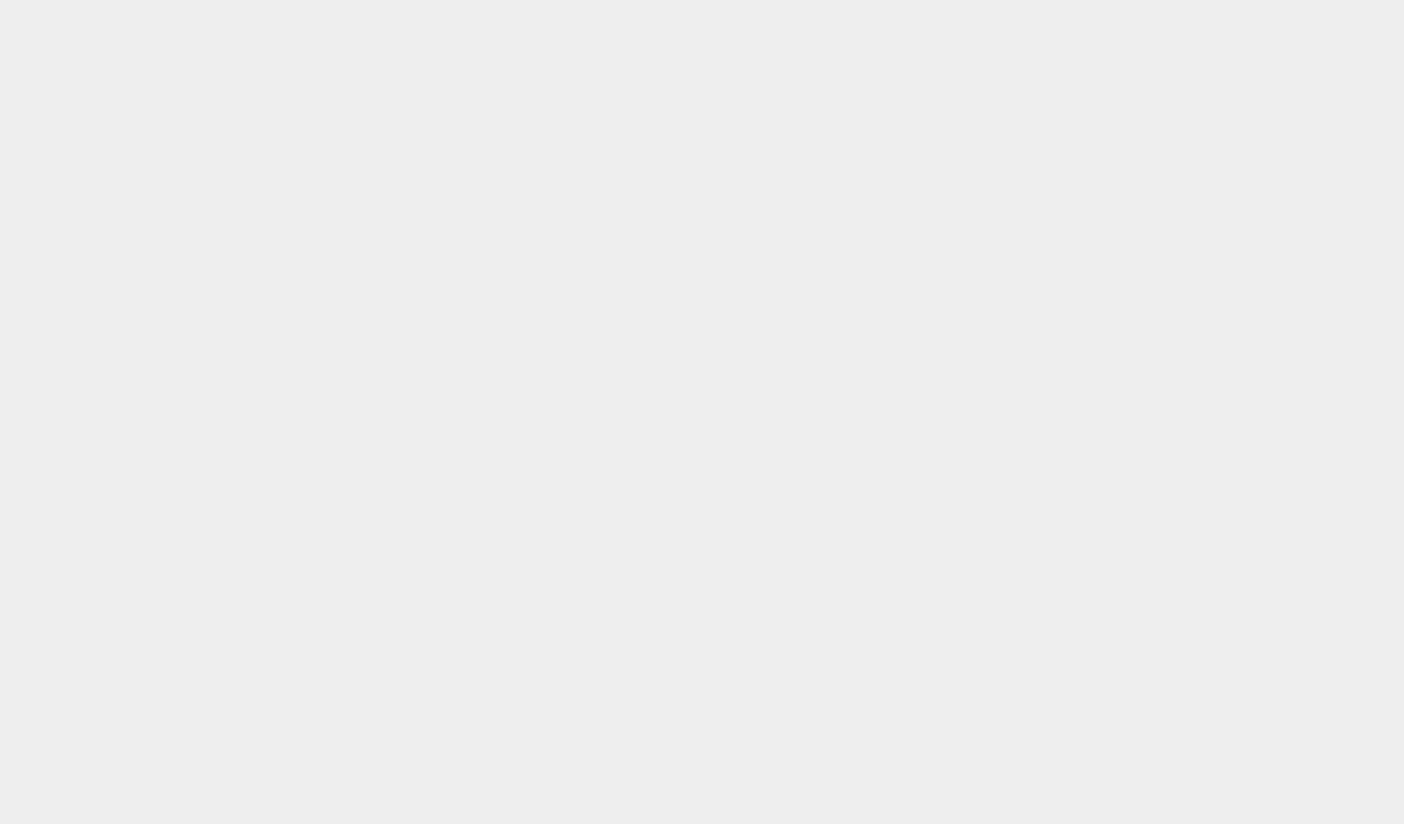
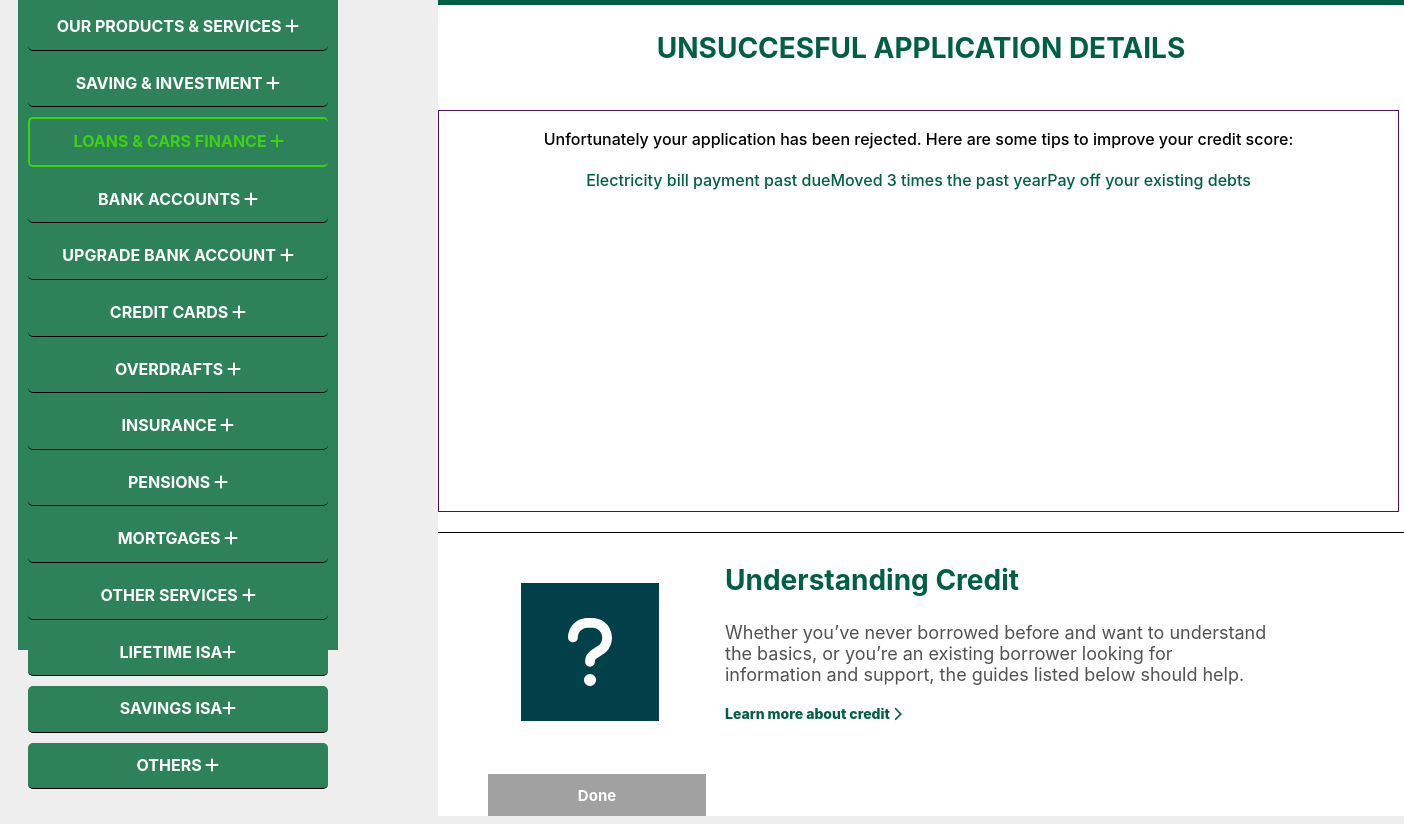
Before and after one commit to Safo-Samson/customer-interface-decisioning, a React (Vite) app: page /FindOutMore in a window 1280 px wide. Before the commit this address had no page. Shown: the part 160-984 px from the top of the page, 1404 px wide, since content can reach past the window. Before the commit the page ends 800 px from the top, so only its background shows below. Built offline with nearby package versions, Linux system fonts and the light colour scheme.

Commit message:
add the find out more page

```diff
--- a/src/App.jsx
+++ b/src/App.jsx
@@ -9,6 +9,7 @@ import ModelDecision from './components/StartLoan/ModelDecision';
 import LoginForm from "./components/Login/LoginForm";
 import CurrrentLoans from "./components/startLoan/CurrentLoans";
 import LoanAcceptedDetails from "./components/startLoan/LoanAcceptedDetails";
+import FindOutMore from "./components/FindOutMore/FindOutMore"
 
 function App() {
   return (
@@ -79,6 +80,14 @@ function App() {
             </>
           }
         />
+        <Route
+        path="/FindOutMore"
+        element={
+          <>
+          <CombinedBar />
+          <FindOutMore />
+          </>
+        } />
       </Routes>
     </>
   );
--- /dev/null
+++ b/src/components/FindOutMore/FindOutMore.css
@@ -0,0 +1,172 @@
+.findOutMore-VerticalContainer{
+    display: flex;
+}
+.findOutMore-container{
+    width: 966px;
+    height: 100%;
+    border: none;
+    border-top: 11px solid #005F44 ;
+    /* border: 1px solid black; */
+    color: #005F44;
+    font-size: 14px;
+    font-style: normal;
+    font-weight: 800;
+    line-height: normal;
+    background-color: white;
+    display: flex;
+    flex-direction: column;
+    align-items: center;
+    margin-left: 100px;
+    flex: 1;
+}
+
+.findOutMore-mainContent{
+    margin-top: 20px;
+    display: flex;
+    flex-direction: row;
+    justify-content: space-between;
+     width: 966px;
+     border: none;
+     border-bottom: 1px solid black;
+
+
+
+}
+
+.findOutMore-tips{
+    color: #005F44;
+
+}
+
+
+.sev-findOutMoreHeader{
+    margin-top: 21px;
+}
+
+.details-findOutMore{
+    width: 959px;
+    height: 400px;
+
+    display: flex;
+    flex-direction: column;
+    align-items: center;
+    color: #010101;
+    text-align: center;
+    font-size: 16px;
+    font-style: normal;
+    font-weight: 500;
+    line-height: normal;
+    /* margin-right: 30px; */
+    border: 1px solid #481468;
+    margin-bottom: 20px;
+}
+
+.understandingCredit p{
+    width: 545px;
+    color: #525252;
+    font-size: 18px;
+    font-style: normal;
+    font-weight: 400;
+    line-height: normal;
+
+}
+
+.findOutMore-questionMarkIcon{
+    background-color: #014049 ;
+    color: white;
+    width: 78px;
+    height: 78px;
+    padding: 30px;
+}
+
+.understandingCredit{
+    /* border: 1px solid black; */
+    display: flex;
+    flex-direction: row;
+    align-items: center;
+    width: 800px;
+    margin-top: 7px;
+}
+
+.understandingCredit-texts{
+    margin-bottom: 40px;
+    margin-left: 66px;
+}
+
+.findOutMore-bad{
+    width: 290px;
+    height: 290px;
+    background: #481468;
+    color: #FFF;
+    font-size: 14px;
+    font-style: normal;
+    font-weight: 400;
+    line-height: 150%;
+
+}
+
+.findOutMore-good{
+    width: 290px;
+    height: 290px;
+
+    background: #006A4D;
+    margin-left: 10px;
+    color: #FFF;
+    font-size: 14px;
+    font-style: normal;
+    font-weight: 400;
+    line-height: 150%;
+
+}
+
+.insights-findOutMore-content{
+    display: flex;
+    flex-direction: row;
+
+
+}
+
+.findOutMore-exclamationMarkIcon, .findOutMore-checkMarkIcon {
+    color: white;
+    border: 2px solid white;
+    width: 20px;
+    height: 20px;
+    border-radius: 35px;
+    padding: 10px;
+    margin-top: 11px;
+}
+
+.findOutMore-buttons{
+    width: 866px;
+    /* border: 1px solid black; */
+    display: flex;
+    justify-content: space-between;
+    margin-top: 9px;
+}
+
+.findOutMore-doneBTN, .findOutMore-applyBTN{
+    width: 218px;
+    height: 42px;
+    background: #A1A1A1;
+    border: none;
+    color: #FFF;
+    text-align: center;
+    font-size: 15px;
+    font-style: normal;
+    font-weight: 700;
+    line-height: normal;
+    cursor: pointer;
+}
+
+.findOutMore-applyBTN{
+    background: #5E900F;
+
+
+}
+
+.findOutMore-bad-text{
+    display: flex;
+    flex-direction: column;
+    align-items: start;
+    margin-left: 10px;
+}
--- /dev/null
+++ b/src/components/FindOutMore/FindOutMore.jsx
@@ -0,0 +1,61 @@
+import { FontAwesomeIcon } from "@fortawesome/react-fontawesome";
+import { faQuestion } from "@fortawesome/free-solid-svg-icons";
+import { faExclamation } from "@fortawesome/free-solid-svg-icons";
+
+import { faCheck } from "@fortawesome/free-solid-svg-icons";
+
+import { faChevronRight } from "@fortawesome/free-solid-svg-icons";
+import './FindOutMore.css'
+import { useNavigate } from "react-router-dom";
+import VerticalBar from "../UIComponents/VerticalBar";
+
+const FindOutMore= () =>{
+
+    const navigate = useNavigate();
+    const handleDone = (e) =>{
+        e.preventDefault();
+        navigate('/home')
+    }
+    const handleApply = (e) => {
+        e.preventDefault();
+        navigate('/NewLoan')
+    }
+
+    const tip1 = "Electricity bill payment past due"
+    const tip2 = "Moved 3 times the past year"
+    const tip3 = "Pay off your existing debts"
+    return(
+        <>
+        <div className="findOutMore-VerticalContainer">
+            <VerticalBar />
+        <div className="findOutMore-container">
+
+
+            <h1 className="sev-findOutMoreHeader">UNSUCCESFUL APPLICATION DETAILS</h1>
+            <div className="findOutMore-mainContent">
+            <div className="details-findOutMore">
+                <p>Unfortunately your application has been rejected. Here are some tips to improve your credit score:</p>
+                <div className="findOutMore-tips">{tip1}{tip2}{tip3}</div>
+            </div>
+
+            </div>
+            <div className="understandingCredit">
+            <FontAwesomeIcon className= 'findOutMore-questionMarkIcon'icon={faQuestion} />
+                <div className="understandingCredit-texts">
+                    <h1>Understanding Credit</h1>
+
+                    <p>Whether you’ve never borrowed before and want to understand the basics, or you’re an existing borrower looking for information and support, the guides listed below should help.</p>
+                    <a>Learn more about credit <FontAwesomeIcon icon={faChevronRight} /></a>
+                </div>
+            </div>
+            <div className="findOutMore-buttons">
+                <button className="findOutMore-doneBTN" onClick={handleDone}>Done</button>
+            </div>
+        </div>
+        </div>
+
+        </>
+    )
+}
+
+export default FindOutMore;
--- a/src/components/startLoan/ModelDecision.jsx
+++ b/src/components/startLoan/ModelDecision.jsx
@@ -58,6 +58,10 @@ const ModelDecision = ({ decision, setDecision }) => {
     e.preventDefault();
     navigate("/CustomerInfo");
   };
+  const handleAskForHelp = (e) =>{
+    e.preventDefault();
+    navigate("/FindOutMore");
+  }
 
   return (
     <div className="mainDecision-container">
@@ -101,7 +105,7 @@ const ModelDecision = ({ decision, setDecision }) => {
                   icon={decisionRejectedIcon}
                   style={{ fontSize: "50px", color: rejectedIconColor }}
                 />
-                <button className="miniDecision-container-button miniDecision-container-rejected-button">
+                <button className="miniDecision-container-button miniDecision-container-rejected-button" onClick={handleAskForHelp }>
                   {deccisionRejectedButton}
                 </button>
               </div>
```
